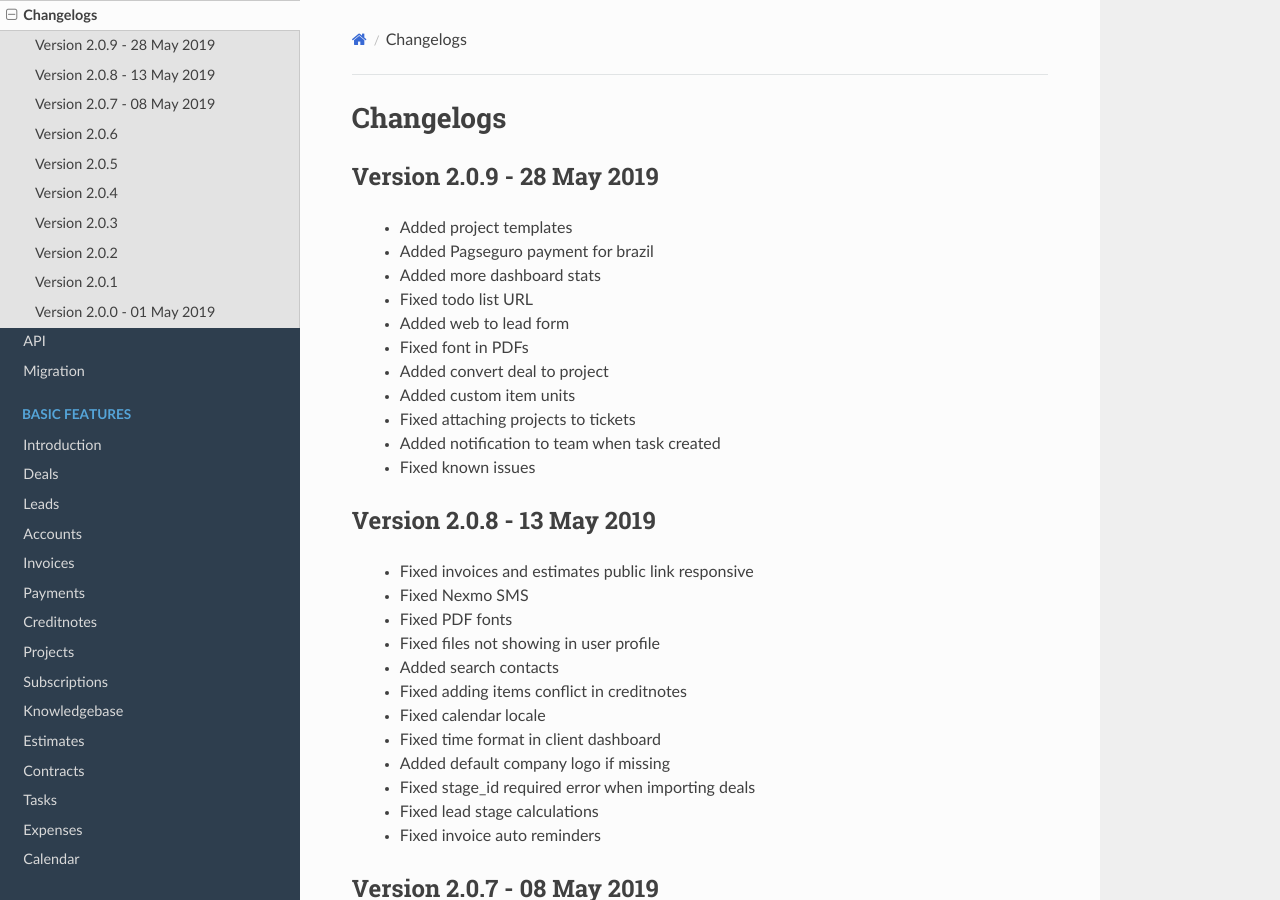
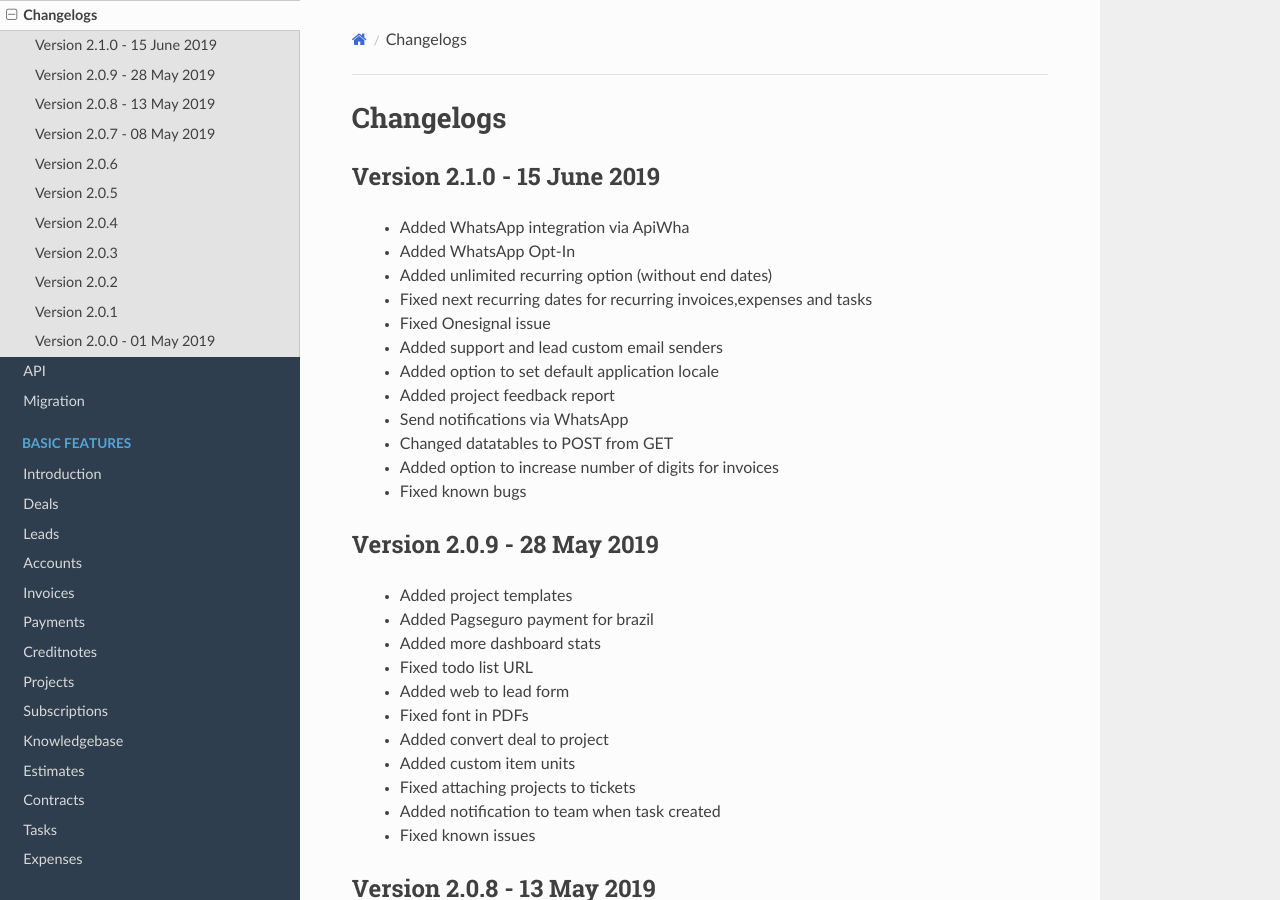
Before and after one commit to wmandai/workice-docs, a Sphinx documentation site: the page built from docs/source/changelogs.rst, in a window 1280 px wide and 900 px high. Built offline with Sphinx 7.4.7 and the Read the Docs theme 2.0.0, drawn with Linux system fonts in a browser that asks for light colours.

Commit message:
Updated changelogs

```diff
--- a/docs/source/changelogs.rst
+++ b/docs/source/changelogs.rst
@@ -1,5 +1,20 @@
 Changelogs
 ==========
+Version 2.1.0 - 15 June 2019
+"""""""""""""""""""""""""""""""
+ - Added WhatsApp integration via ApiWha
+ - Added WhatsApp Opt-In
+ - Added unlimited recurring option (without end dates)
+ - Fixed next recurring dates for recurring invoices,expenses and tasks
+ - Fixed Onesignal issue
+ - Added support and lead custom email senders
+ - Added option to set default application locale
+ - Added project feedback report
+ - Send notifications via WhatsApp
+ - Changed datatables to POST from GET
+ - Added option to increase number of digits for invoices
+ - Fixed known bugs
+
 Version 2.0.9 - 28 May 2019
 """""""""""""""""""""""""""""""
  - Added project templates
```
